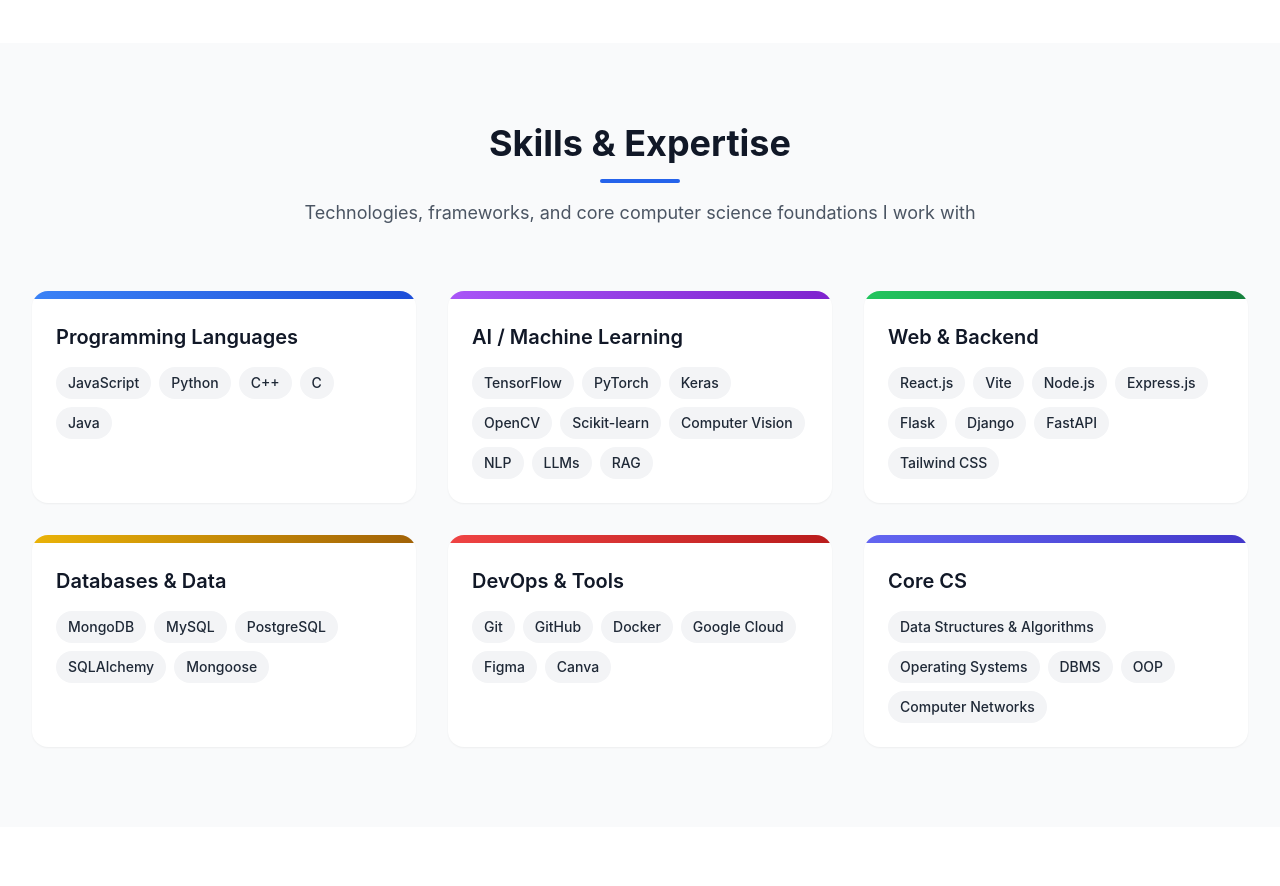
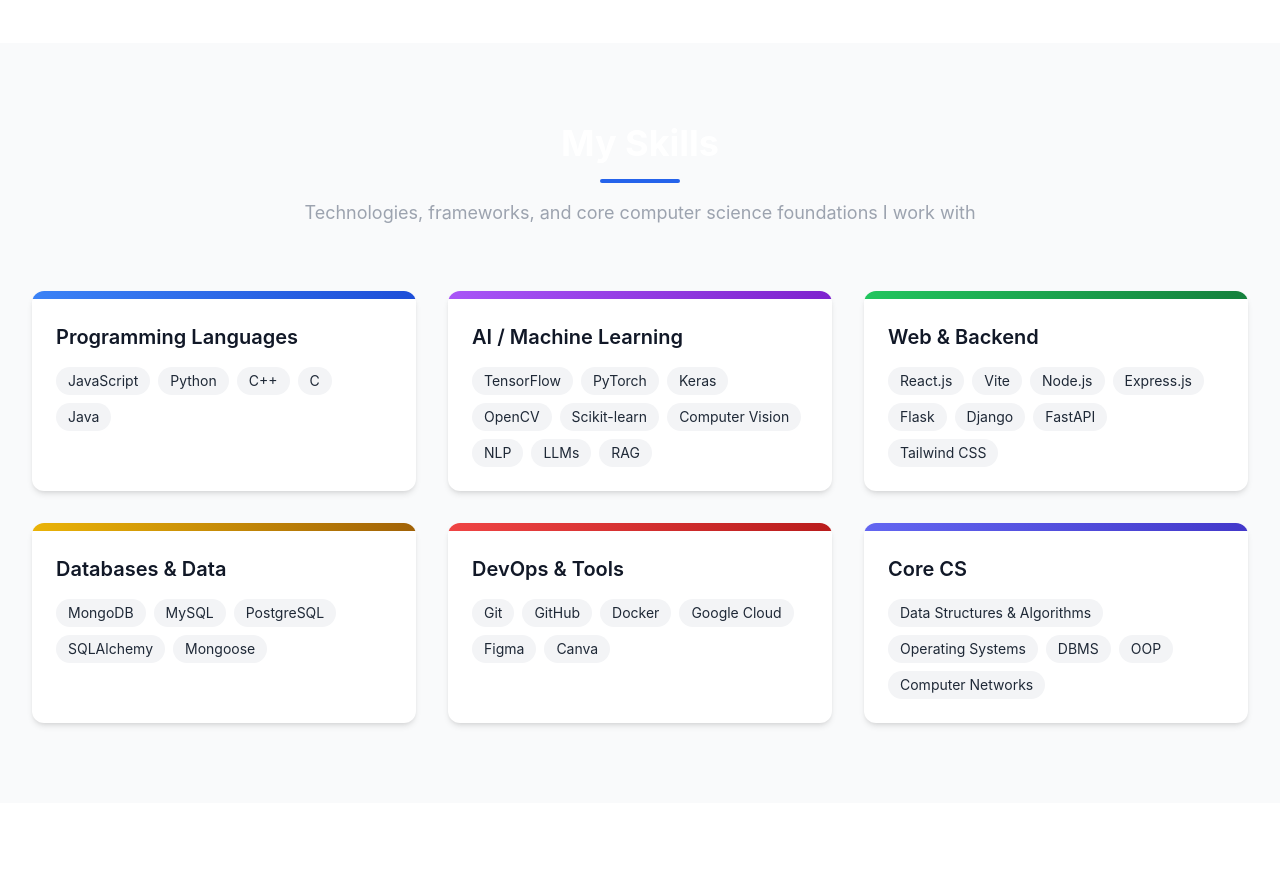
Before and after one commit to Vishnugupta2711/my-portfolio, a React (Vite) app: page / in a window 1280 px wide. Shown: the part 2640-3526 px from the top of the page. Built offline with nearby package versions, Linux system fonts and the light colour scheme.

Commit message:
Update Skills component styling and text

```diff
--- a/src/components/Skills.tsx
+++ b/src/components/Skills.tsx
@@ -19,6 +19,7 @@
     );
 
     skillRefs.current.forEach((el) => el && observer.observe(el));
+
     return () => observer.disconnect();
   }, []);
 
@@ -49,11 +50,11 @@
       <div className="max-w-7xl mx-auto">
         {/* Header */}
         <div className="text-center mb-16">
-          <h2 className="text-3xl sm:text-4xl font-bold text-gray-900 dark:text-white mb-4">
-            Skills & Expertise
+          <h2 className="text-3xl sm:text-4xl font-bold text-white mb-4">
+            My Skills
           </h2>
-          <div className="w-20 h-1 bg-blue-600 dark:bg-blue-400 mx-auto rounded-full" />
-          <p className="mt-4 text-lg text-gray-600 dark:text-gray-400 max-w-2xl mx-auto">
+          <div className="w-20 h-1 bg-blue-600 mx-auto rounded-full" />
+          <p className="mt-4 text-lg text-gray-400 max-w-2xl mx-auto">
             Technologies, frameworks, and core computer science foundations I
             work with
           </p>
@@ -67,20 +68,17 @@
               ref={(el) => (skillRefs.current[index] = el)}
               style={{ transitionDelay: `${index * 120}ms` }}
               className="
-                group bg-white dark:bg-gray-900 rounded-2xl overflow-hidden
-                shadow-sm hover:shadow-xl
-                transform hover:-translate-y-2 hover:scale-[1.02]
+                bg-white dark:bg-gray-900 rounded-xl overflow-hidden
+                shadow-md hover:shadow-lg
                 opacity-0 translate-y-8
-                transition-all duration-500 ease-out
+                transition-all duration-700 ease-out
               "
             >
-              {/* Accent bar */}
               <div
                 className={`h-2 bg-gradient-to-r ${getCategoryColor(
                   skillGroup.category
                 )}`}
               />
-
               <div className="p-6">
                 <h3 className="text-xl font-semibold text-gray-900 dark:text-white mb-4">
                   {skillGroup.category}
@@ -90,14 +88,9 @@
                   {skillGroup.items.map((skill) => (
                     <span
                       key={skill}
-                      className="
-                        px-3 py-1.5 rounded-full text-sm font-medium
+                      className="px-3 py-1 rounded-full text-sm
                         bg-gray-100 dark:bg-gray-800
-                        text-gray-800 dark:text-gray-200
-                        hover:bg-blue-100 dark:hover:bg-blue-900/30
-                        hover:text-blue-700 dark:hover:text-blue-300
-                        transition-colors duration-300 cursor-default
-                      "
+                        text-gray-800 dark:text-gray-200"
                     >
                       {skill}
                     </span>
```
